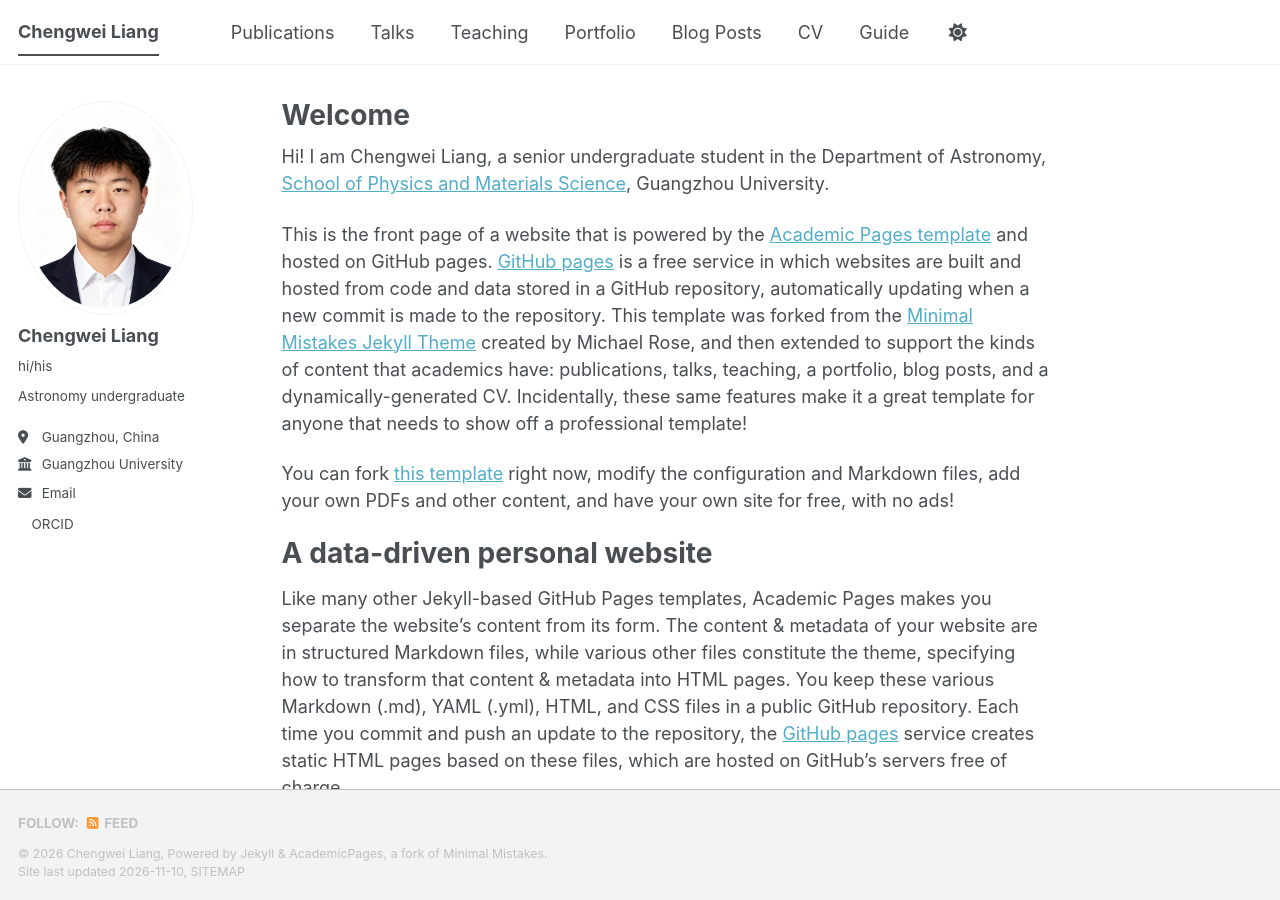
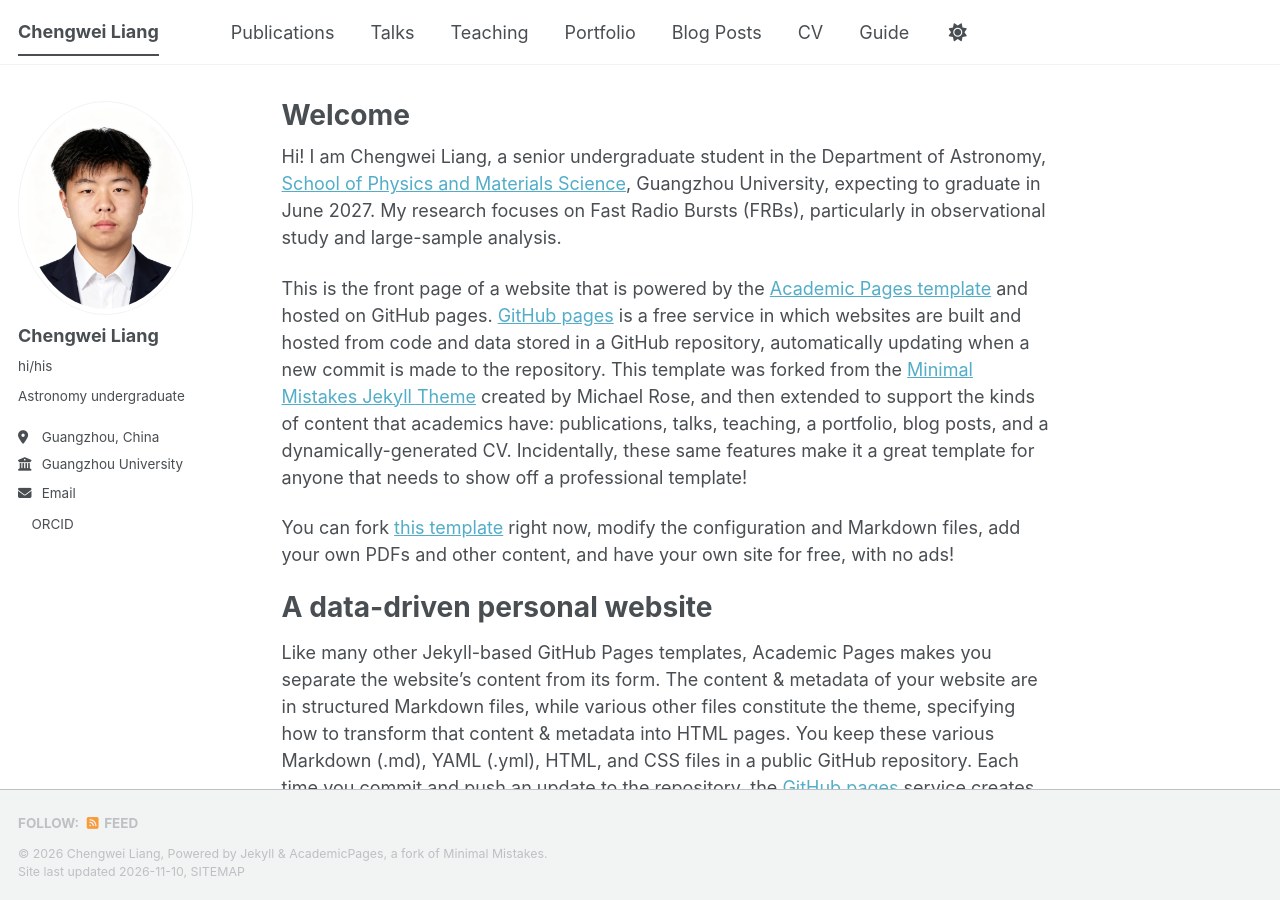
Before and after one commit to Chengwei-Liang/Chengwei-Liang.github.io, a Jekyll site: the page built from _pages/about.md, in a window 1280 px wide and 900 px high. Built offline with Jekyll 4.4.1, drawn with Linux system fonts in a browser that asks for light colours; a script bundle is joined from its source files by our own code; a style sheet for code colours, icons or effects is not loaded.

Commit message:
Update about.md

```diff
--- a/_pages/about.md
+++ b/_pages/about.md
@@ -7,7 +7,7 @@ redirect_from:
   - /about.html
 ---
 
-Hi! I am Chengwei Liang, a senior undergraduate student in the Department of Astronomy, [School of Physics and Materials Science](https://spee.gzhu.edu.cn/English_Version1/Overview.htm), Guangzhou University.
+Hi! I am Chengwei Liang, a senior undergraduate student in the Department of Astronomy, [School of Physics and Materials Science](https://spee.gzhu.edu.cn/English_Version1/Overview.htm), Guangzhou University, expecting to graduate in June 2027. My research focuses on Fast Radio Bursts (FRBs), particularly in observational study and large-sample analysis.
 
 This is the front page of a website that is powered by the [Academic Pages template](https://github.com/academicpages/academicpages.github.io) and hosted on GitHub pages. [GitHub pages](https://pages.github.com) is a free service in which websites are built and hosted from code and data stored in a GitHub repository, automatically updating when a new commit is made to the repository. This template was forked from the [Minimal Mistakes Jekyll Theme](https://mmistakes.github.io/minimal-mistakes/) created by Michael Rose, and then extended to support the kinds of content that academics have: publications, talks, teaching, a portfolio, blog posts, and a dynamically-generated CV. Incidentally, these same features make it a great template for anyone that needs to show off a professional template!
 
```
